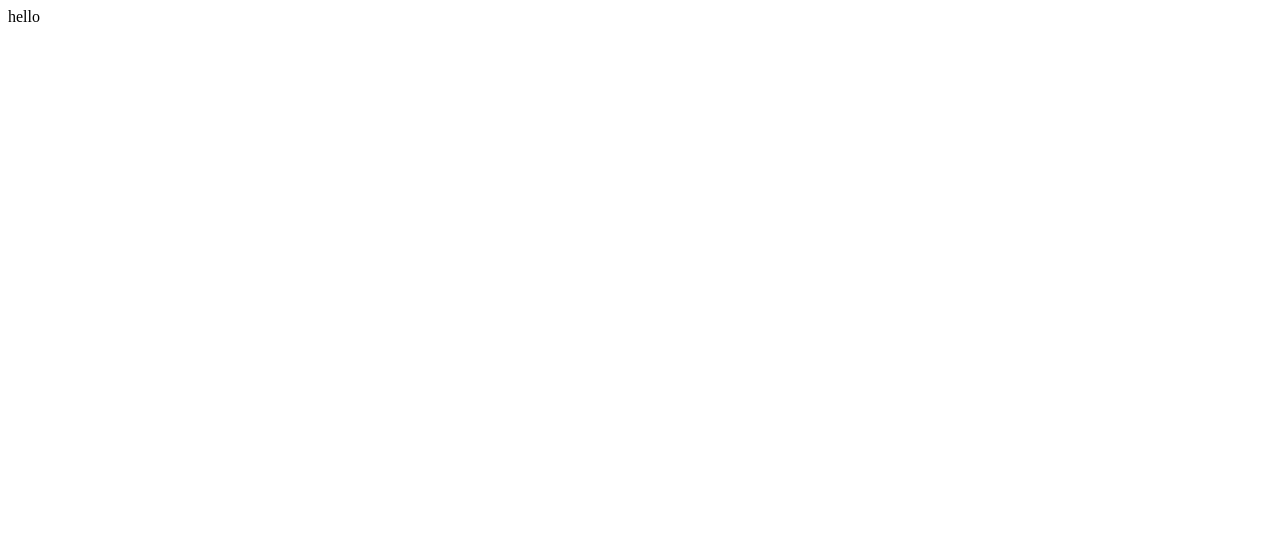
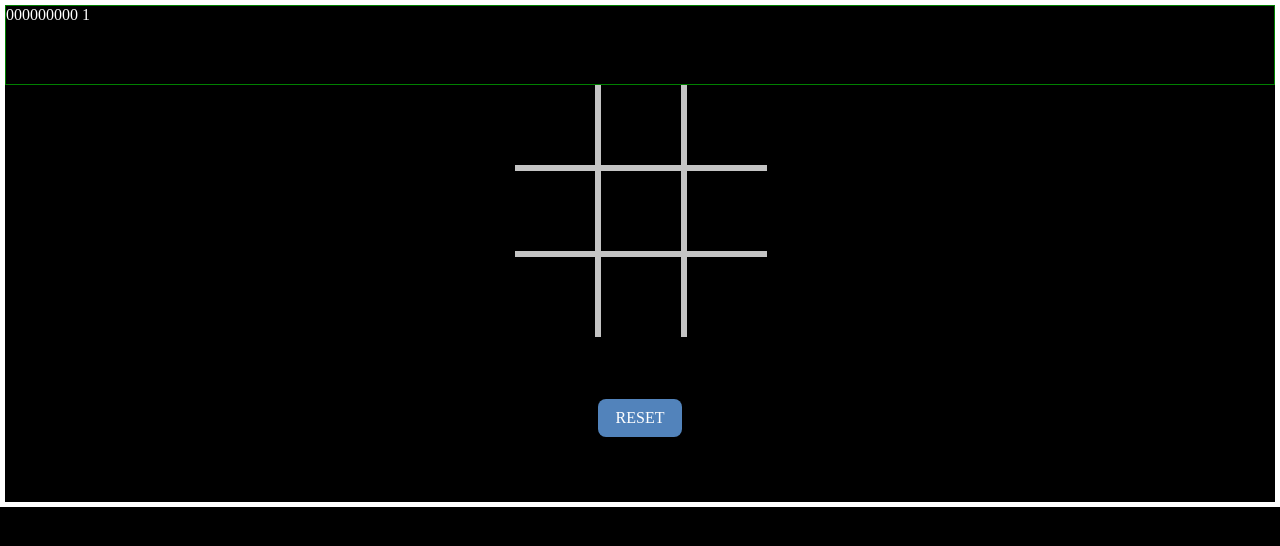
Before and after one commit to Zong-Jhen/tic_tac_toe_game, a FastAPI app: page / in a window 1280 px wide. Before the commit the part shown is almost empty. Shown: the top 546 px of the page. Run offline with FastAPI, Linux system fonts and the light colour scheme.

Commit message:
Add tic-tac-toe game
- add front-end and back-end
- add reset buttom
- add style

```diff
--- a/main.py
+++ b/main.py
@@ -4,6 +4,7 @@
 from fastapi import FastAPI, Request
 from fastapi.staticfiles import StaticFiles
 from fastapi.templating import Jinja2Templates
+from typing import Optional
 
 app = FastAPI()
 app.mount("/static", StaticFiles(directory="static"), name="static")
@@ -11,8 +12,27 @@ app.mount("/static", StaticFiles(directory="static"), name="static")
 templates = Jinja2Templates(directory="templates")
 
 @app.get("/")
-def get(request: Request):
+def get(request: Request, board: Optional[str] = '000000000'):
+    # whose turn? count 1 and 2 first:
+    count_dict = {'1':0, '2':0} # 一開始都是0
+    for c in board:
+        if c == '1':
+            count_dict['1'] += 1 # 看到1, 字典1後面的數字+1
+        elif c == '2':
+            count_dict['2'] += 1 # 看到1, 字典1後面的數字+1
+    # use if else to check who is the next
+    if count_dict['1'] == count_dict['2']: # 1先下
+        turn = '1'
+    elif count_dict['1'] - count_dict['2'] ==1: # 輪到2
+        turn = '2'
+    else:  # 其他情形都出錯
+        raise ValueError("board invalid")
+
     return templates.TemplateResponse(
         "tic_tac_toe.html",
-        {"request": request}
+        {
+            "request": request,
+            "board": board,
+            "turn": turn,
+        }
     )
--- /dev/null
+++ b/static/style.css
@@ -0,0 +1,109 @@
+
+body{
+    /* 對照tic_tac_toe.html裡面的<body> 把背景改成黑色 */
+    background-color: black;
+    /* 字體改白色 */
+    color: white;
+    /* 邊界 */
+    margin: 0;
+    /* 移動到box上面變成可以點的樣子 */
+    cursor: pointer;
+}
+
+.wrapper {
+    display: grid;
+    border: 5px solid white;
+    /* 界定3個row, 比例為1:3:2 */
+    /* 可以在網站上右鍵inspect, 估計所需條件 */
+    grid-template-rows: 10vh 3fr 2fr;
+    /* row 1 放說明, row 2 放井字, row 3放按鍵 */
+}
+
+.item{
+    /* 邊框 */
+    border: 1px solid green;
+}
+
+/* 井字對應.html內的id */
+#tic-tac-toe{
+    width: 250px;
+    height: 250px;
+    display: grid;
+    grid-template-columns: 1fr 1fr 1fr;
+    margin: auto;
+}
+
+.box{
+    width: 80px;
+    height: 80px;
+    border: 3px solid #c4c4c4;
+}
+
+#box-1, #box-2, #box-3{
+    border-top: none;
+}
+
+#box-1, #box-4, #box-7{
+    border-left: none;
+}
+
+#box-3, #box-6, #box-9{
+    border-right: none;
+}
+
+#box-7, #box-8, #box-9{
+    border-bottom: none;
+}
+
+.circle{
+    width: 21px;
+    height: 21px;
+    border: 8px solid #bb6b52;
+    /* 把方形變成圓形的關鍵 */
+    border-radius: 100%;
+    /* 水平方向自動置中*/
+    margin: auto;
+    /* 垂直方向改相對距離*/
+    position: relative;
+    /* 可以在網站上右鍵inspect, 估計所需條件 */
+    top: 20px;
+}
+
+.cross1{
+    width: 8px;
+    height: 45px;
+    margin: auto;
+    transform: rotate(45deg);
+    background-color: #5283bb;
+    position: relative;
+    top: 19px;
+}
+
+.cross2{
+    width: 8px;
+    height: 45px;
+    margin: auto;
+    transform: rotate(135deg);
+    background-color: #5283bb;
+    position: relative;
+    bottom: 25px;
+}
+
+.botton-wrapper{
+    width: 200px;
+    margin: auto;
+    display: grid;
+}
+
+#reset{
+    margin: auto;
+    background-color: #5283bb;
+    color: white;
+    cursor: pointer;
+    text-align: center;
+    padding-top: 10px;
+    padding-bottom: 10px;
+    padding-right: 18px;
+    padding-left: 18px;
+    border-radius: 8px;
+}
--- a/templates/tic_tac_toe.html
+++ b/templates/tic_tac_toe.html
@@ -8,8 +8,51 @@
     <meta http-equiv="X-UA-Compatible" content="IE=edge">
     <meta name="viewport" content="width=device-width, initial-scale=1.0">
     <title>tic_tac_toe</title>
+    <link href="{{ url_for('static', path='/style.css') }}" rel="stylesheet">
   </head>
   <body>
-    hello
+      <div class = "wrapper">
+        <!-- /* row 1 放說明, row 2 放井字, row 3放按鍵 */ -->
+        <!-- 印出borad 及 turn資訊 -->
+      <div class = "item">{{board}} {{turn}}</div>
+        <div id = "tic-tac-toe">
+          <!-- 九宮格 -->
+          {% for i in range(9) %}
+          <!-- 變數用兩個大括號表示{{i+1}} -->
+          <!-- <div class="box" id="box-{{i+1}}" onclick="window.location='/?board={{board[:i] + turn + board[i+1:]}}'"> -->
+                                                                            <!--上述這種寫法會有同一個盤面連點出現錯誤, 要使用if else 解決, 為求精簡使用 結果 + if ... + else ... 一行的寫法-->
+          <div class="box" id="box-{{i+1}}" onclick="window.location='/?board={{board[:i] + turn + board[i+1:] if board[i] == '0' else board}}'">
+            {% if board[i] == '1'%}
+              <div class = "circle"></div>
+            {% elif board[i] == '2'%}
+              <div class = "cross1"></div>
+              <div class = "cross2"></div>
+            {% endif %}</div>
+          {% endfor %}
+
+          <!-- <div class="box" id="box-1"> -->
+            <!-- 在沒有後端之前也要能有圈差 -->
+            <!-- <div class = 'circle'></div> -->
+          <!-- </div> -->
+
+          <!-- <div class="box" id="box-2">
+            <div class = 'cross1'></div>
+            <div class = 'cross2'></div>
+          </div>
+          <div class="box" id="box-3"></div>
+          <div class="box" id="box-4"></div>
+          <div class="box" id="box-5"></div>
+          <div class="box" id="box-6"></div>
+          <div class="box" id="box-7"></div>
+          <div class="box" id="box-8"></div>
+          <div class="box" id="box-9"></div>
+        </div> -->
+        <!-- row 3放按鍵 -->
+      </div>
+      <div class = "botton-wrapper">
+          <div id = "reset" onclick="window.location='/'">
+              RESET
+          </div>
+      </div>
   </body>
 </html>
```
